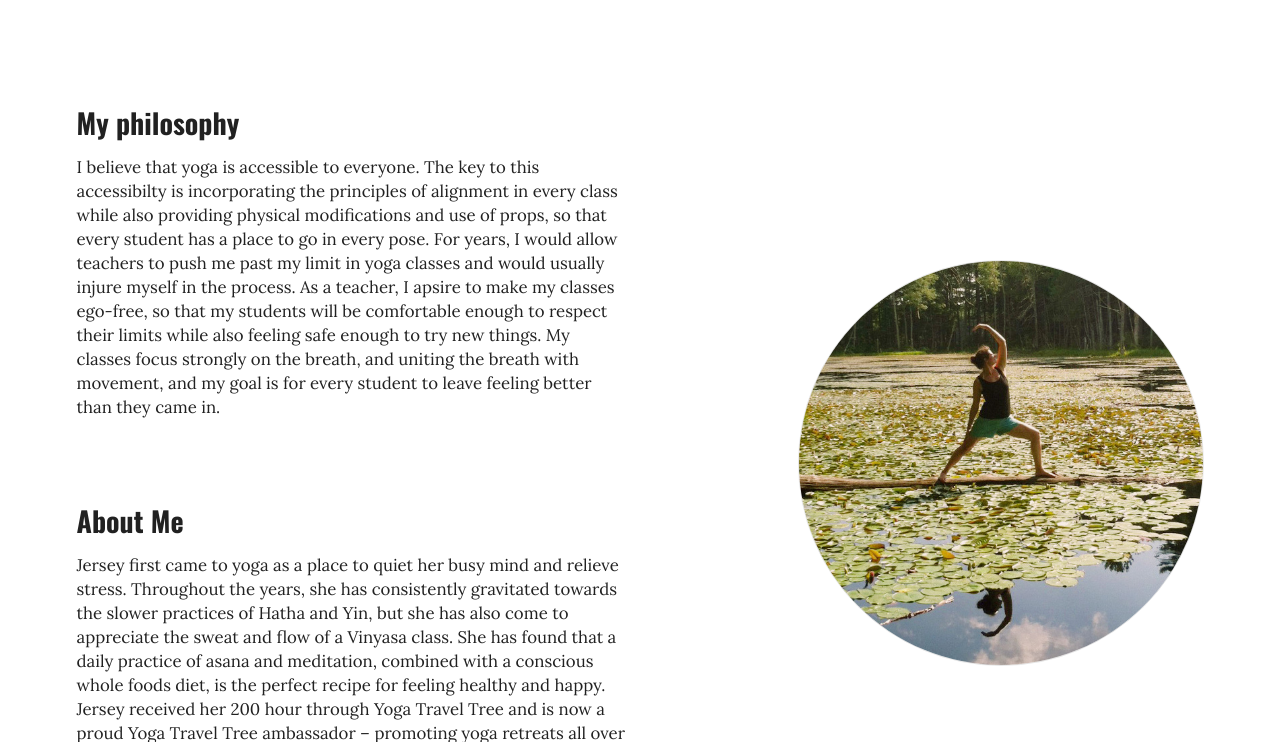
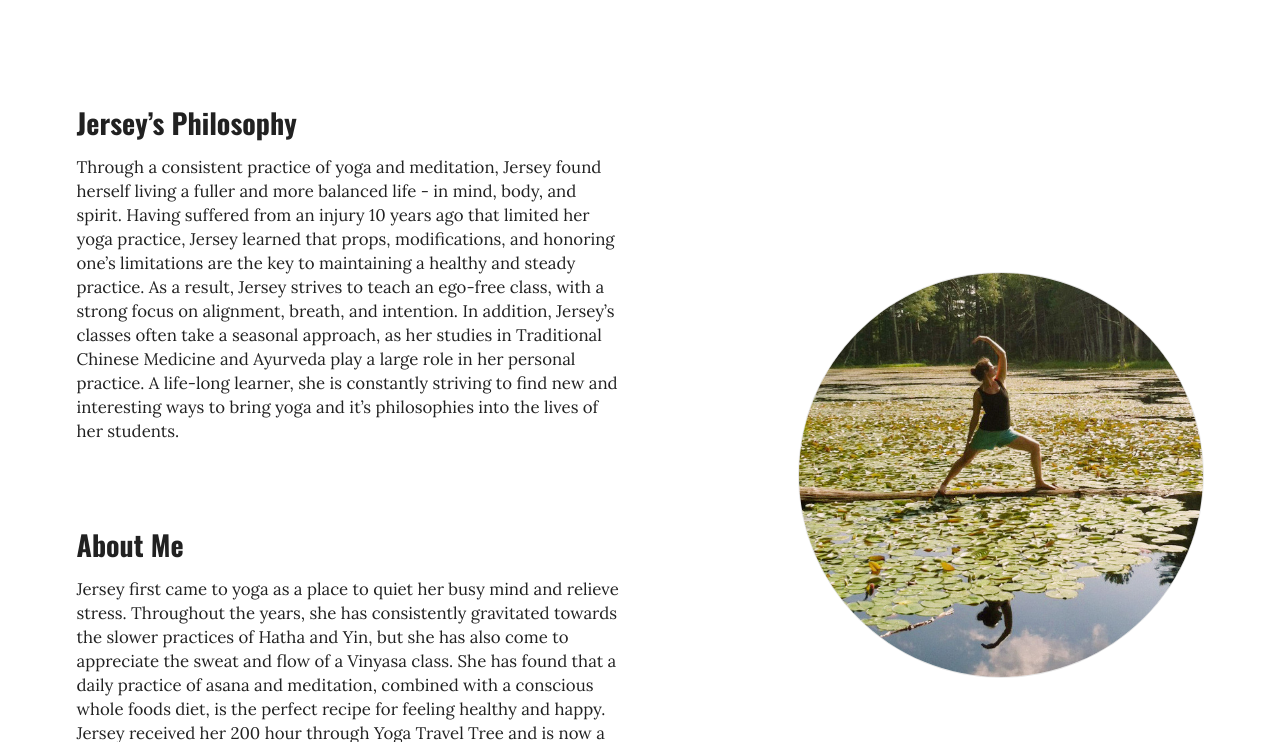
Before and after one commit to yogi-jerz/yogi-jerz.github.io, a Jekyll site: the page built from index.html, in a window 1280 px wide and 900 px high, scrolled down 545 px, cut to the strip 158-900 px from the top of the window. Built offline with Jekyll 4.4.1, drawn with Linux system fonts in a browser that asks for light colours; nearby versions of some CDN libraries; the list of posts is cut into pages by our own code.

Commit message:
update bio

```diff
--- a/_config.yml
+++ b/_config.yml
@@ -15,4 +15,4 @@ avatar:  /images/back-warrior.JPG
 # Build settings
 markdown: kramdown
 
-author-bio: 'Jersey first came to yoga as a place to quiet her busy mind and relieve stress. Throughout the years, she has consistently gravitated towards the slower practices of Hatha and Yin, but she has also come to appreciate the sweat and flow of a Vinyasa class. She has found that a daily practice of asana and meditation, combined with a conscious whole foods diet, is the perfect recipe for feeling healthy and happy. Jersey received her 200 hour through Yoga Travel Tree and is now a proud Yoga Travel Tree ambassador – promoting yoga retreats all over the world. A lover of all things outdoors, Jersey especially loves skiing in mountains and swimming in lakes. She is currently teaching yoga in the Boston area and lives with her husband and pup.'
+author-bio: 'Jersey first came to yoga as a place to quiet her busy mind and relieve stress. Throughout the years, she has consistently gravitated towards the slower practices of Hatha and Yin, but she has also come to appreciate the sweat and flow of a Vinyasa class. She has found that a daily practice of asana and meditation, combined with a conscious whole foods diet, is the perfect recipe for feeling healthy and happy. Jersey received her 200 RYT through Satyam Yoga School in 2015 and she loves teaching new and seasoned students alike. A lover of all things outdoors, Jersey especially loves skiing in mountains and swimming in lakes. She is currently teaching yoga in Portland, Maine and lives with her husband and pup.'
--- a/index.html
+++ b/index.html
@@ -17,9 +17,9 @@
         <div class="ui middle aligned stackable grid container">
             <div class="row">
                 <div class="eight wide column">
-                    <h3 class="ui header">My philosophy</h3>
+                    <h3 class="ui header">Jersey’s Philosophy</h3>
 
-                    <p>I believe that yoga is accessible to everyone. The key to this accessibilty is incorporating the principles of alignment in every class while also  providing physical modifications and use of props, so that every student has a place to go in every pose. For years, I would allow teachers to push me past my limit in yoga classes and would usually injure myself in the process. As a teacher, I apsire to make my classes ego-free, so that my students will be comfortable enough to respect their limits while also feeling safe enough to try new things. My classes focus strongly on the breath, and uniting the breath with movement, and my goal is for every student to leave feeling better than they came in.</p>
+                    <p>Through a consistent practice of yoga and meditation, Jersey found herself living a fuller and more balanced life - in mind, body, and spirit. Having suffered from an injury 10 years ago that limited her yoga practice, Jersey learned that props, modifications, and honoring one’s limitations are the key to maintaining a healthy and steady practice. As a result, Jersey strives to teach an ego-free class, with a strong focus on alignment, breath, and intention. In addition, Jersey’s classes often take a seasonal approach, as her studies in Traditional Chinese Medicine and Ayurveda play a large role in her personal practice. A life-long learner, she is constantly striving to find new and interesting ways to bring yoga and it’s philosophies into the lives of her students.</p>
 
                     <h3 class="ui header">About Me</h3>
 
```
